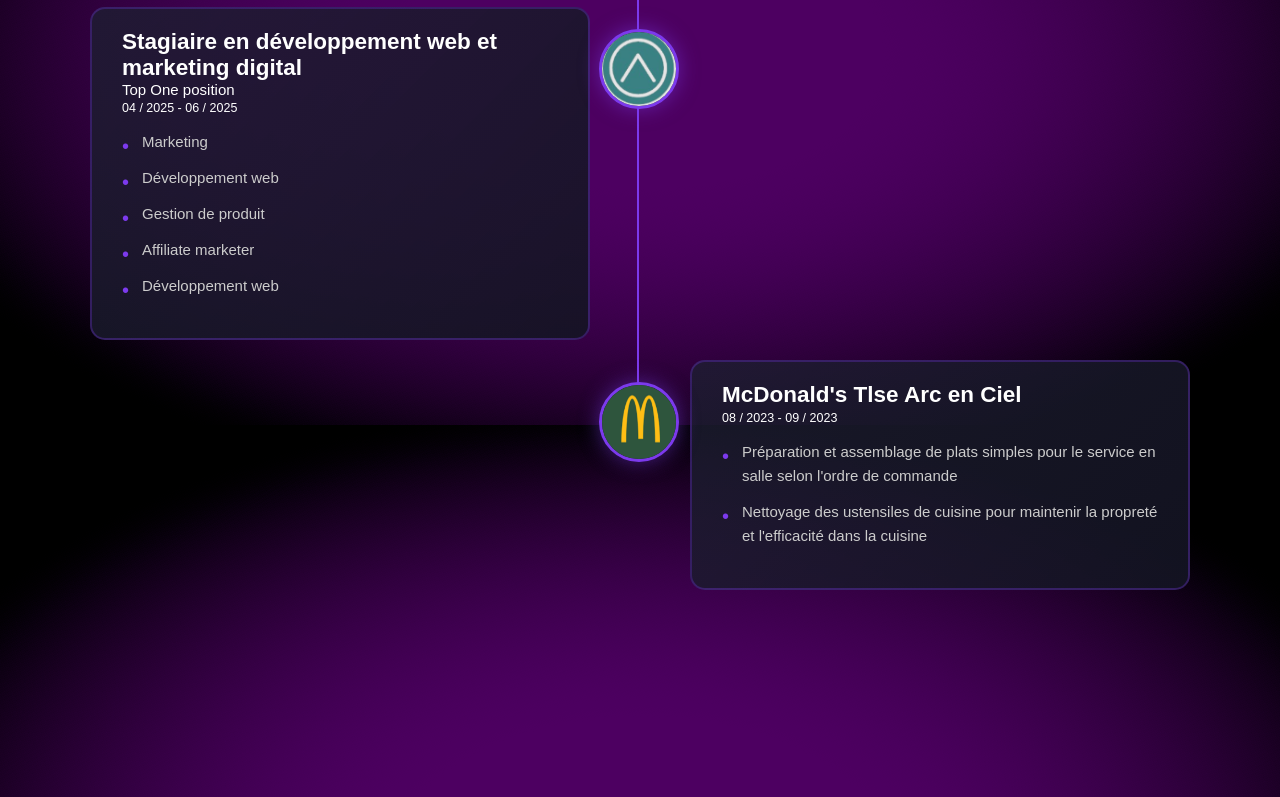
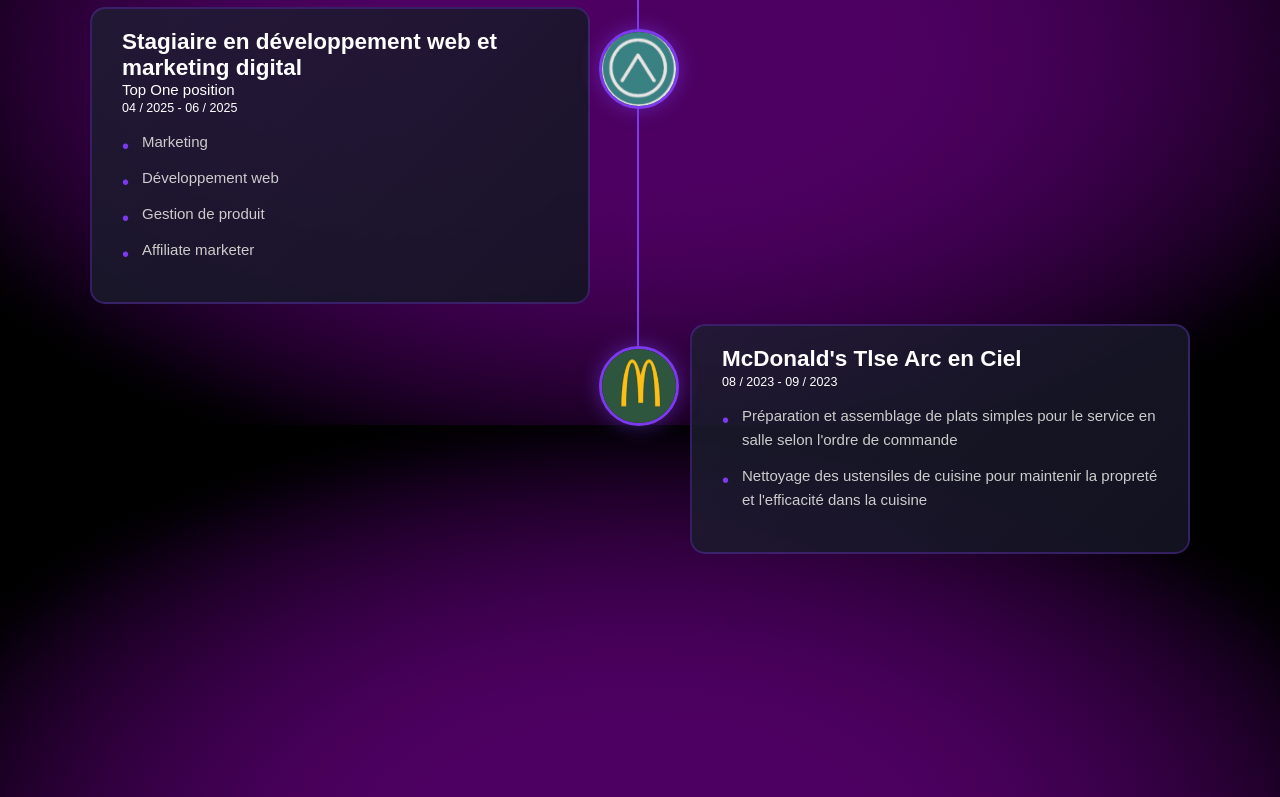
Before and after one commit to Nawa447/Nawa447.github.io, a plain HTML site: page index.html in a window 1280 px wide. Shown: the part 1975-2772 px from the top of the page. Drawn offline with Linux system fonts and the light colour scheme; some packages are replaced by stand-ins of ours; a script that the page names is missing.

Commit message:
correction de l'exp pour le stage

```diff
--- a/index.html
+++ b/index.html
@@ -100,7 +100,6 @@
               <li>Développement web</li>
               <li>Gestion de produit</li>
               <li>Affiliate marketer</li>
-              <li>Développement web</li>
             </ul>
           </div>
         </div>
```
